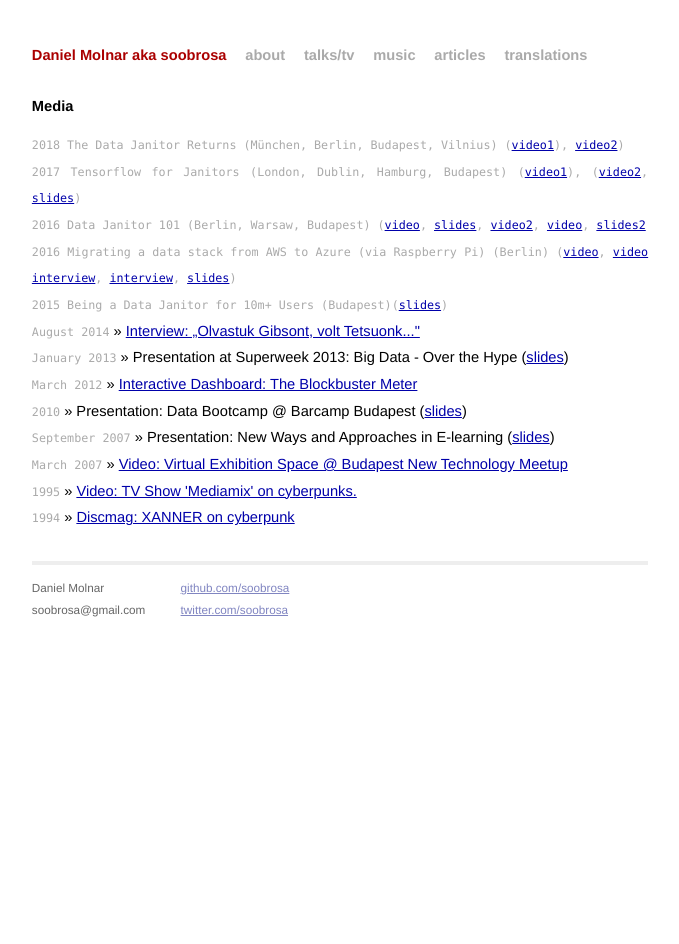
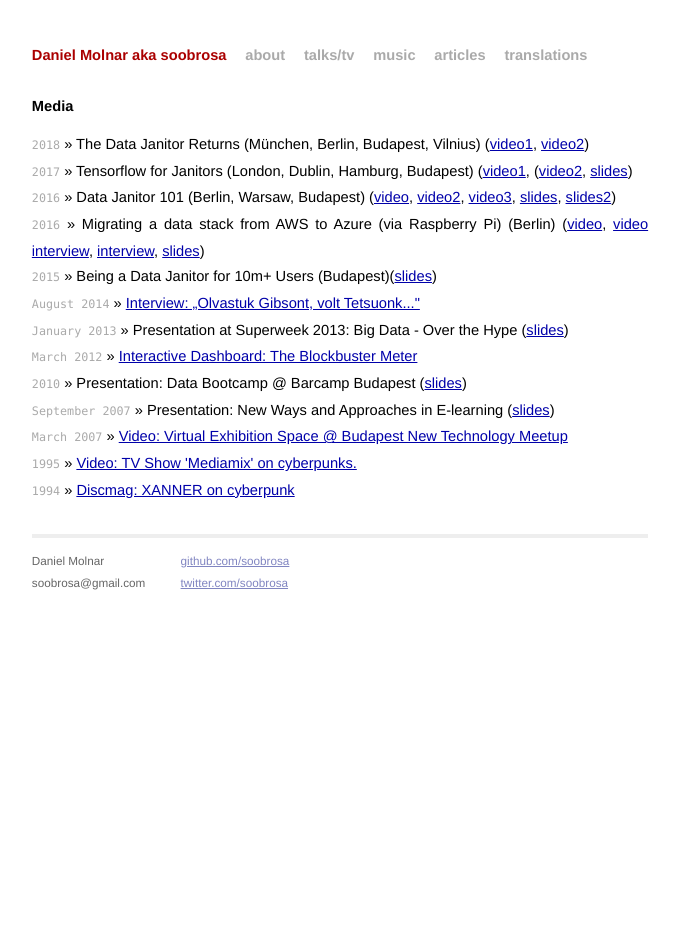
Before and after one commit to mojombo/mojombo.github.io, a Jekyll site: the page built from media.html, in a window 1280 px wide. Shown: the whole page, without its empty margins (300-979 px from the left). Built offline with Jekyll 4.4.1, drawn with Linux system fonts in a browser that asks for light colours.

Commit message:
Typotime.

```diff
--- a/media.html
+++ b/media.html
@@ -6,11 +6,11 @@ title: soobrosa
 <div id="home">
   <h1>Media</h1>
   <ul class="posts">
-    <li><span>2018 The Data Janitor Returns (München, Berlin, Budapest, Vilnius) (<a href="https://www.youtube.com/watch?v=LTJNnlBBzuw">video1</a>), <a href="https://www.youtube.com/watch?v=aMYV_dyCmbE">video2</a>)
-    <li><span>2017 Tensorflow for Janitors (London, Dublin, Hamburg, Budapest) (<a href="https://www.youtube.com/watch?v=OSkL7AXu6tY">video1</a>), (<a href="http://www.ustream.tv/recorded/102859407">video2</a>, <a href="https://www.slideshare.net/soobrosa/tensorflow-for-janitors">slides</a>)
-    <li><span>2016 Data Janitor 101 (Berlin, Warsaw, Budapest) (<a href="https://www.youtube.com/watch?v=oKWmg3oBJgc">video</a>, <a href="http://www.slideshare.net/soobrosa/data-janitor-101">slides</a>, <a href="https://www.youtube.com/watch?v=SJDajqAV66Q">video2</a>, <a href="https://www.youtube.com/watch?v=SOLSIoVAyPI">video</a>, <a href="https://www.slideshare.net/soobrosa/bluff-your-way-in-data-the-ultimate-101-for-cos">slides2</a>
-    <li><span>2016 Migrating a data stack from AWS to Azure (via Raspberry Pi) (Berlin) (<a href="https://www.youtube.com/watch?v=QhXPANTd9nE">video</a>, <a href="https://www.youtube.com/watch?v=9X7_nzZbZsA">video interview</a>, <a href="https://berlinbuzzwords.de/news/inside-berlin-buzzwords-interview-daniel-molnar">interview</a>, <a href="http://www.slideshare.net/soobrosa/migrating-a-data-stack-from-aws-to-azure-via-raspberry-pi">slides</a>)
-    <li><span>2015 Being a Data Janitor for 10m+ Users (Budapest)(<a href="http://www.slideshare.net/soobrosa/6w-bp-datashow">slides</a>)
+    <li><span>2018</span> &raquo; The Data Janitor Returns (München, Berlin, Budapest, Vilnius) (<a href="https://www.youtube.com/watch?v=LTJNnlBBzuw">video1</a>, <a href="https://www.youtube.com/watch?v=aMYV_dyCmbE">video2</a>)
+    <li><span>2017</span> &raquo; Tensorflow for Janitors (London, Dublin, Hamburg, Budapest) (<a href="https://www.youtube.com/watch?v=OSkL7AXu6tY">video1</a>, (<a href="http://www.ustream.tv/recorded/102859407">video2</a>, <a href="https://www.slideshare.net/soobrosa/tensorflow-for-janitors">slides</a>)
+    <li><span>2016</span> &raquo; Data Janitor 101 (Berlin, Warsaw, Budapest) (<a href="https://www.youtube.com/watch?v=oKWmg3oBJgc">video</a>, <a href="https://www.youtube.com/watch?v=SJDajqAV66Q">video2</a>, <a href="https://www.youtube.com/watch?v=SOLSIoVAyPI">video3</a>, <a href="http://www.slideshare.net/soobrosa/data-janitor-101">slides</a>, <a href="https://www.slideshare.net/soobrosa/bluff-your-way-in-data-the-ultimate-101-for-cos">slides2</a>)
+    <li><span>2016</span> &raquo; Migrating a data stack from AWS to Azure (via Raspberry Pi) (Berlin) (<a href="https://www.youtube.com/watch?v=QhXPANTd9nE">video</a>, <a href="https://www.youtube.com/watch?v=9X7_nzZbZsA">video interview</a>, <a href="https://berlinbuzzwords.de/news/inside-berlin-buzzwords-interview-daniel-molnar">interview</a>, <a href="http://www.slideshare.net/soobrosa/migrating-a-data-stack-from-aws-to-azure-via-raspberry-pi">slides</a>)
+    <li><span>2015</span> &raquo; Being a Data Janitor for 10m+ Users (Budapest)(<a href="http://www.slideshare.net/soobrosa/6w-bp-datashow">slides</a>)
     <li><span>August 2014</span> &raquo; <a href="http://www.artmagazin.hu/artmagazin_hirek/olvastuk_gibsont_volt_tetsuonk_ezerrel_ment_az_electronic_body_music_kezdodott_a_rave..2440.html">Interview: „Olvastuk Gibsont, volt Tetsuonk..."</a></li>
     <li><span>January 2013</span> &raquo; Presentation at Superweek 2013: Big Data - Over the Hype (<a href="http://www.slideshare.net/soobrosa/daniel-molnar-bigdataoverthehype">slides</a>)
     <li><span>March 2012</span> &raquo; <a href="http://public.tableausoftware.com/profile/balazs.krich#!/vizhome/Whatmovieshouldwewatchtonight/Opinionmeter">Interactive Dashboard: The Blockbuster Meter</a></li>
```
